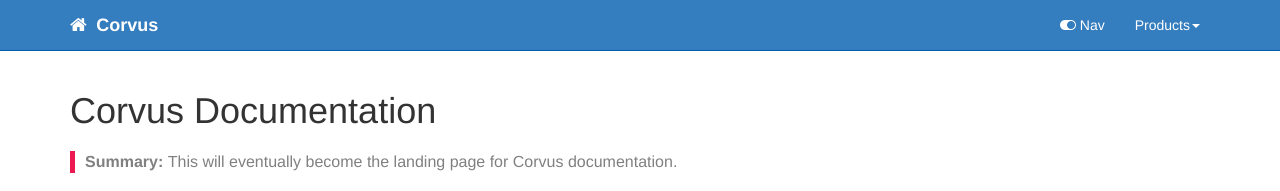
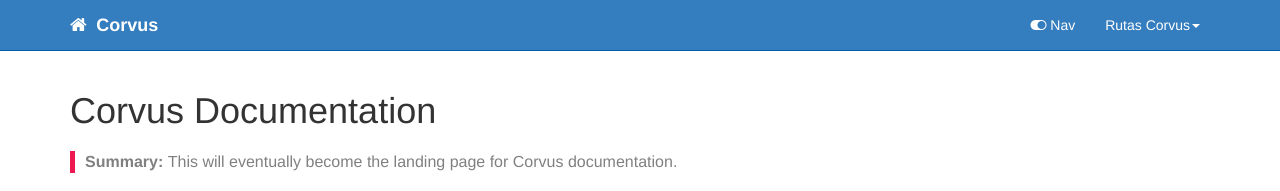
Before and after one commit to UAFS/CorvusRepositorio, a Jekyll site: the page built from index.md, in a window 1280 px wide. Shown: the top 191 px of the page. Built offline with Jekyll 4.4.1, drawn with Linux system fonts in a browser that asks for light colours; comment, search, counter and statistics services are not loaded.

Commit message:
top dropdown main title update

```diff
--- a/_data/topnav.yml
+++ b/_data/topnav.yml
@@ -12,7 +12,7 @@
 topnav_dropdowns:
 - title: Topnav dropdowns
   folders:
-    - title: Products
+    - title: Rutas Corvus
       folderitems:
         - title: Jekyll Documentation Theme
           url: /mydoc_introduction.html
```
